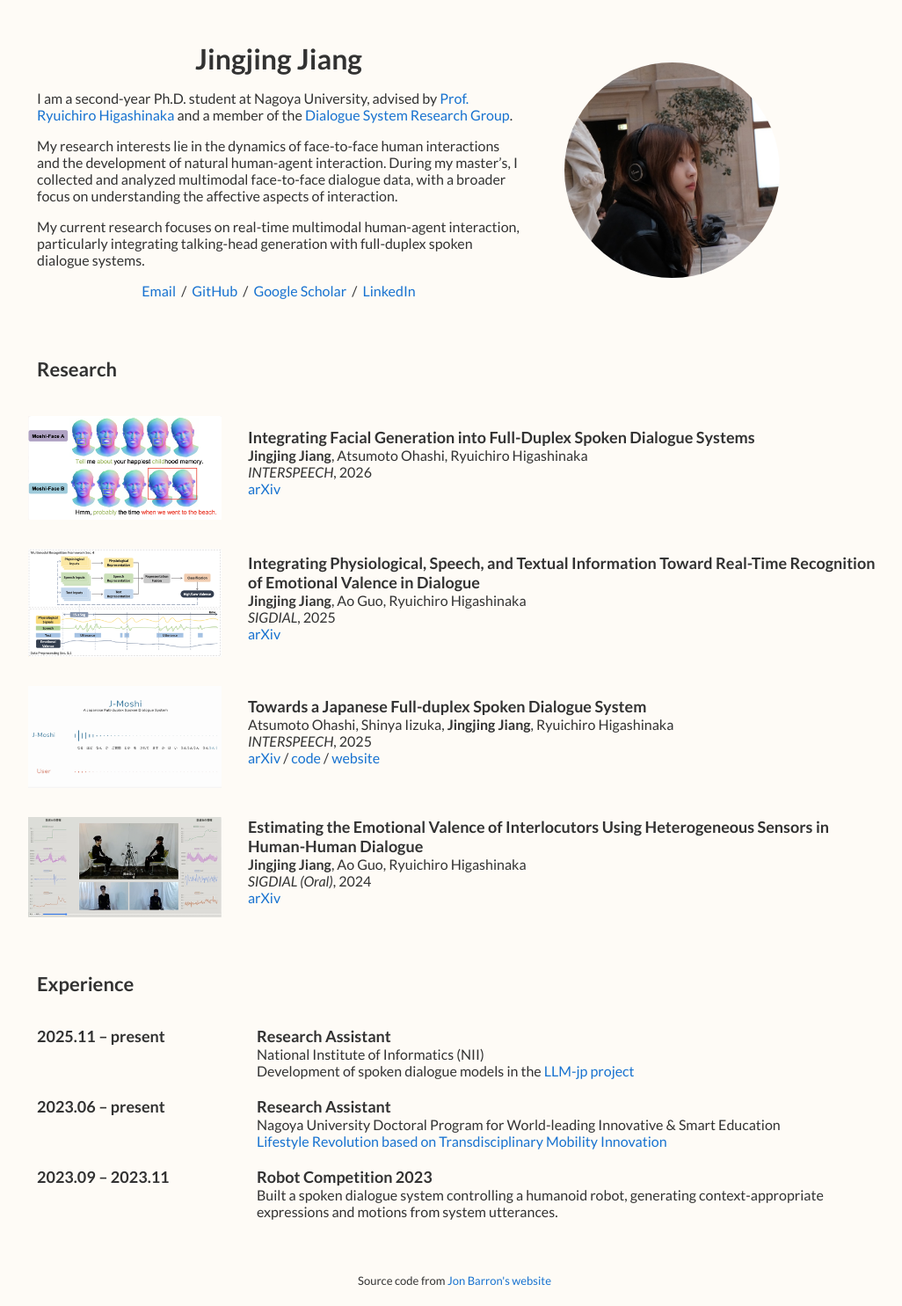
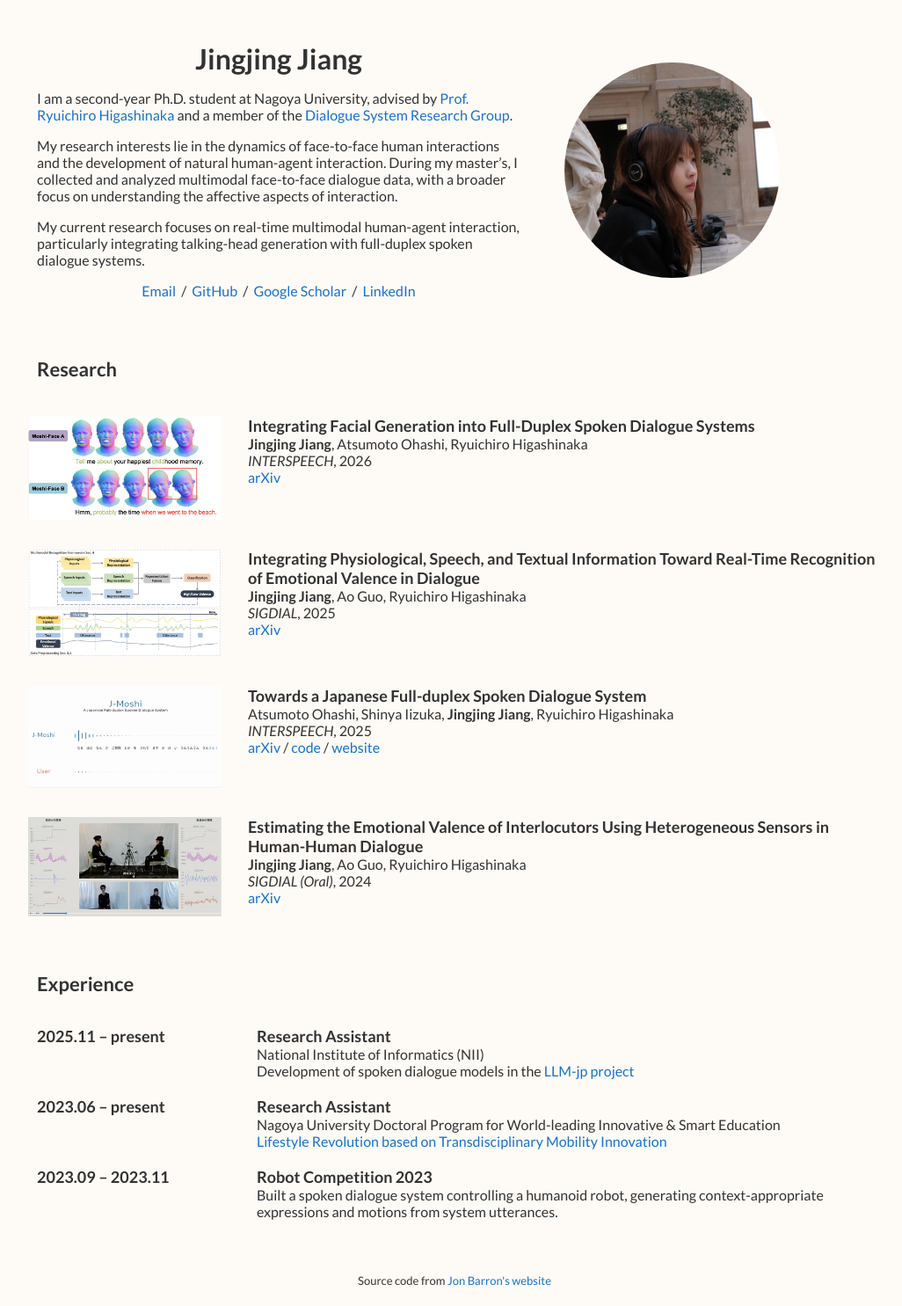
Before and after one commit to jjzip/jjzip.github.io, a Jekyll site: the page built from _posts/2026-09-12-integrate-facial.markdown, in a window 1280 px wide. Shown: the whole page at 88% size, without its empty margins (123-1149 px from the left). Built offline with Jekyll 4.4.1, drawn with Linux system fonts in a browser that asks for light colours.

Commit message:
Top-align the research rows
Matches the Experience rows, which already align to the top.

Co-Authored-By: Claude Opus 5 (1M context) <noreply@anthropic.com>
Claude-Session: https://claude.ai/code/session_01EgH8mcdc4c9vg2dajzFjg3

```diff
--- a/_layouts/default.html
+++ b/_layouts/default.html
@@ -72,10 +72,10 @@
           {% for cat in post.categories %}
           {% if cat == 'research' %}
           <tr>
-            <td style="padding:1.5%;width:25%;vertical-align:middle;min-width:120px">
+            <td style="padding:1.5%;width:25%;vertical-align:top;min-width:120px">
               <img src="/tn{{post.image}}" alt="project image" style="width:auto; height:auto; max-width:100%;" />
             </td>
-            <td style="padding:1.5%;width:75%;vertical-align:middle">
+            <td style="padding:1.5%;width:75%;vertical-align:top">
               <h3>{{post.title}}</h3>
               <br>
               {{post.authors}}
```
